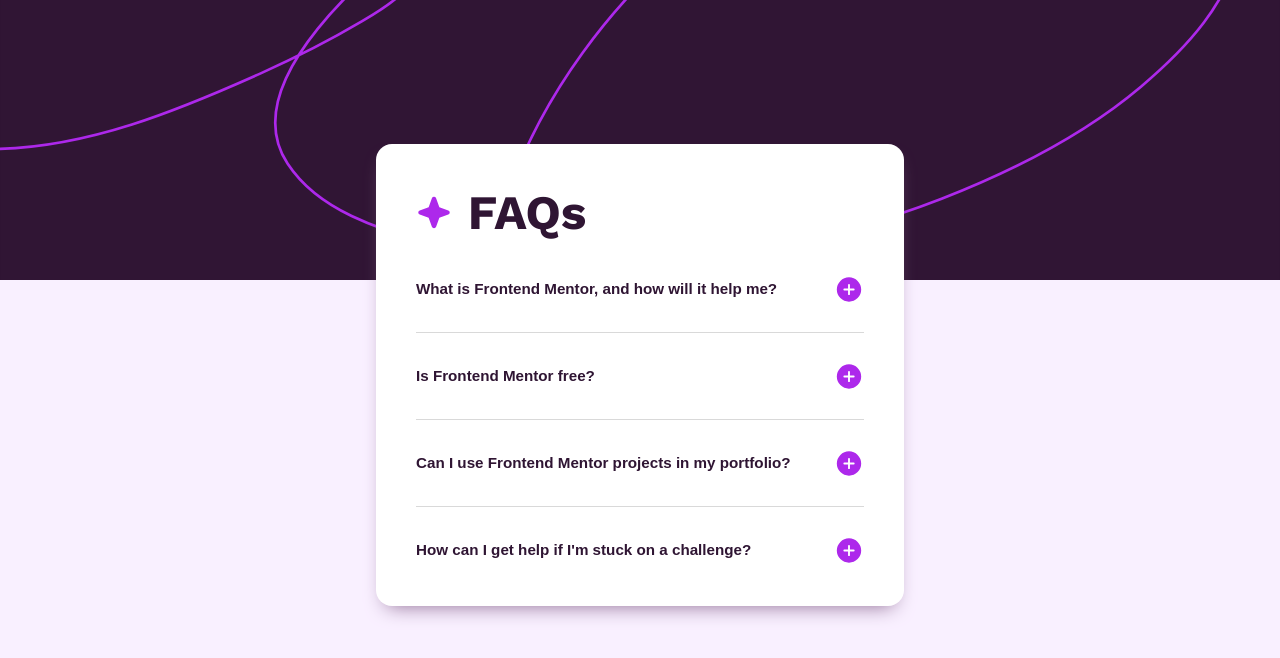
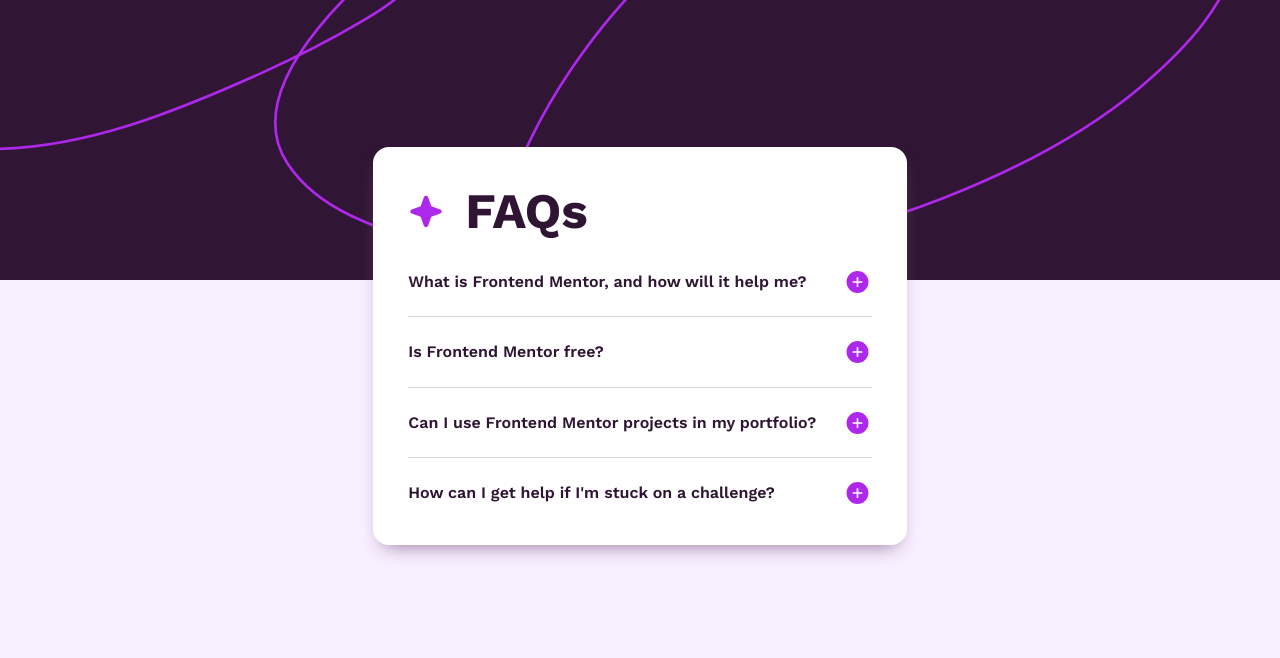
Before and after one commit to athallie/FrontendMentor-FAQPage, a plain HTML site: page index.html in a window 1280 px wide. Drawn offline with nearby package versions, Linux system fonts and the light colour scheme.

Commit message:
modified layouts and element sizes

```diff
--- a/index.html
+++ b/index.html
@@ -61,7 +61,7 @@
         </div>
 
         <div class="accordion-item" style="border-bottom: 0; margin-bottom: 0;">
-          <button class="accordion-item-button" style="margin-bottom: 0;">
+          <button class="accordion-item-button" style="margin-bottom: 0; padding-bottom: 0.5em;">
             How can I get help if I'm stuck on a challenge?
           </button>
           <div class="accordion-item-panel">
--- a/styles/styles.scss
+++ b/styles/styles.scss
@@ -14,6 +14,10 @@ body {
 
 main {
     position: relative;
+}
+
+button {
+    font-family: inherit;
 }
 
 #upper-bg {
@@ -34,7 +38,7 @@ main {
 
 #accordion-container {
     margin-inline: auto;
-    padding: 2.5em;
+    padding-inline: 2.2em;
     padding-top: 0.5em;
     padding-bottom: 1.75em;
 
@@ -43,40 +47,44 @@ main {
     box-shadow: 0px 10px 20px -10px hsl(292, 16%, 49%);
 
     position: relative;
-    bottom: 8.5em;
+    bottom: 8.3em;
 
-    width: 35%;
+    width: 36.2%;
 
     #accordion-header {
         display: flex;
-        column-gap: 1em;
+        column-gap: 1.3em;
+        margin-top: .25em;
+        align-items: center;
 
         h1 {
             font-weight: 700;
-            font-size: 3rem;
+            font-size: 3.1rem;
             color: hsl(292, 42%, 14%);
+            margin-top: 0.45em;
+            margin-bottom: 0.55em;
         }
 
         img {
-            width: 8%;
+            width: 7.8%;
+            padding-bottom: .2em;
         }
     }
 
     #accordion-list {
         .accordion-item {
-            margin-bottom: 1em;
+            margin-bottom: 1.25em;
             border-bottom: 1px solid hsl(0, 0%, 85%);
             .accordion-item-button {
-                width: 100%;
-                margin-top: .75em;
-                margin-bottom: 1em;
+                width: 100.5%;
+                padding-bottom: 1.15em;
                 padding-inline: 0;
 
                 color: hsl(292, 42%, 14%);
                 font-weight: 600;
-                font-size: 0.95rem;
+                font-size: 1rem;
                 text-align: start;
-                line-height: 2em;
+                line-height: 1.8em;
 
                 cursor: pointer;
                 border: none;
@@ -90,21 +98,32 @@ main {
             }
 
             .accordion-item-button::after {
-                content: url("/assets/images/icon-plus.svg");
+                content: '';
+                background-image: url("/assets/images/icon-plus.svg");
+                width: 1.875em;
+                height: 1.875em;
+                background-size: 90%;
+                background-repeat: no-repeat;
                 float: right;
             }
 
             .active::after {
-                content: url("/assets/images/icon-minus.svg");
+                content: '';
+                background-image: url("/assets/images/icon-minus.svg");
+                width: 1.875em;
+                height: 1.875em;
+                background-size: 90%;
+                background-repeat: no-repeat;
+                float: right;
             }
 
             .accordion-item-panel {
                 font-weight: 400;
-                font-size: 0.9rem;
+                font-size: .89rem;
                 color: hsl(292, 16%, 49%);
                 display: none;
                 overflow: hidden;
-                margin-bottom: 2.5em;
+                margin-bottom: 1.5em;
                 line-height: 1.5em;
             }
         }
```
Also changed, not shown: styles/styles.css, 1 other file.
